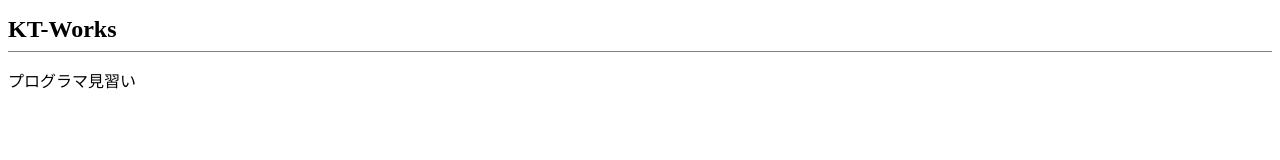
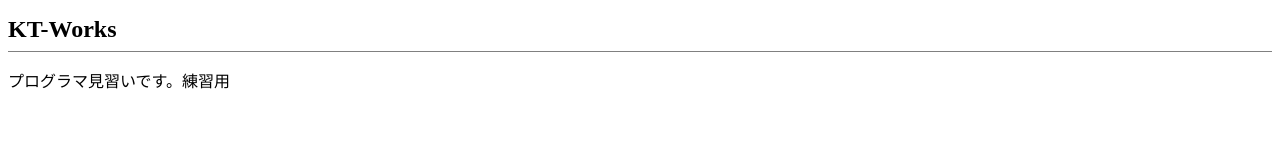
Before and after one commit to KT-Works/KT-Works.github.io, a plain HTML site: page index.html in a window 1280 px wide. Drawn offline with Linux system fonts and the light colour scheme.

Commit message:
Add files via upload

```diff
--- a/index.html
+++ b/index.html
@@ -7,7 +7,7 @@
 </head>
 <body>
   <h1>KT-Works</h1>
-  <p>プログラマ見習い</p>
+  <p>プログラマ見習いです。練習用</p>
 
 </body>
 </html>
```
